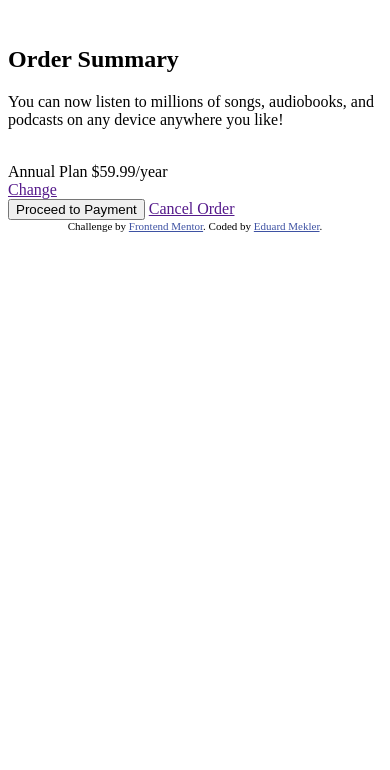
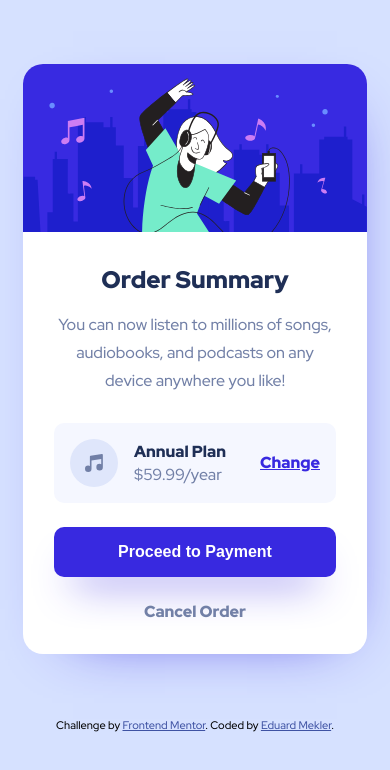
Before and after one commit to emekler0729/fem-order-summary-component, a plain HTML site: page index.html in a window 390 px wide. Drawn offline with Linux system fonts and the light colour scheme.

Commit message:
completed mobile layout

```diff
--- a/index.html
+++ b/index.html
@@ -13,6 +13,7 @@
   <link rel="preconnect" href="https://fonts.gstatic.com" crossorigin>
   <link href="https://fonts.googleapis.com/css2?family=Red+Hat+Display:ital,wght@0,500;0,900;1,700&display=swap"
     rel="stylesheet">
+  <link rel="stylesheet" href="style.css">
 
   <!-- Feel free to remove these styles or customise in your own stylesheet 👍 -->
   <style>
@@ -30,7 +31,7 @@
 <body>
   <section class="card">
     <div class="card__header">
-      <img src="" alt="" class="card__img">
+      <img src="images/illustration-hero.svg" alt="Woman listening to music and dancing" class="card__img">
     </div>
     <div class="card__body">
       <div class="card__info">
@@ -41,7 +42,7 @@
         </p>
       </div>
       <div class="plan">
-        <img src="" alt="" class="plan__img">
+        <img src="images/icon-music.svg" alt="Musical notes icon" class="plan__img">
         <div class="plan__text">
           <span class="plan__name">Annual Plan</span>
           <span class="plan__price">$59.99/year</span>
--- a/style.css
+++ b/style.css
@@ -1,5 +1,5 @@
 :root {
-    --primary-pale-blue: hsl(255, 100%, 94%);
+    --primary-pale-blue: hsl(255, 100%, 80%);
     --primary-bright-blue: hsl(245, 75%, 52%);
     --neutral-very-pale-blue: hsl(225, 100%, 98%);
     --neutral-desaturated-blue: hsl(224, 23%, 55%);
@@ -7,3 +7,128 @@
     --font-family: 'Red Hat Display', sans-serif;
     --font-size-paragraph: 16px;
 }
+
+* {
+    box-sizing: border-box;
+    padding: 0;
+    margin: 0;
+}
+
+body {
+    background: center / cover no-repeat url("images/pattern-background-mobile.svg") #d6e1ff;
+    font-family: var(--font-family);
+}
+
+.card {
+    min-width: 300px;
+    max-width: 425px;
+    width: 88%;
+    margin: 4rem auto;
+    background-color: white;
+    border-radius: 20px;
+    box-shadow: 10px 1rem 60px -40px var(--primary-bright-blue);
+
+}
+
+.card__img {
+    width: 100%;
+    border-radius: 20px 20px 0 0;
+    display: block;
+}
+
+.card__body {
+    max-width: 330px;
+    margin: 0 auto;
+    padding: 2rem 0;
+}
+
+.card__info {
+    text-align: center;
+    margin-bottom: 1.75rem;
+}
+
+.card__title {
+    color: var(--neutral-dark-blue);
+    margin-bottom: 1rem;
+}
+
+.card__text {
+    color: var(--neutral-desaturated-blue);
+    font-size: var(--font-size-paragraph);
+    line-height: 1.75rem;
+    padding: 0 1.75rem;
+}
+
+.plan {
+    background-color: var(--neutral-very-pale-blue);
+    border-radius: 10px;
+    display: flex;
+    padding: 1rem;
+    margin: auto 1.5rem;
+    align-items: center;
+    margin-bottom: 1.5rem;
+}
+
+.plan__text {
+    display: flex;
+    flex-direction: column;
+    flex-grow: 2;
+    padding-left: 1rem;
+}
+
+.plan__name {
+    color: var(--neutral-dark-blue);
+    font-weight: 900;
+}
+
+.plan__price {
+    color: var(--neutral-desaturated-blue);
+    padding-top: 2px;
+}
+
+.plan__edit {
+    color: var(--primary-bright-blue);
+    font-weight: 700;
+}
+
+.plan__edit:hover {
+    color: var(--primary-pale-blue);
+    text-decoration-line: none;
+}
+
+.card__choices {
+    margin: auto 1.5rem;
+    display: flex;
+    flex-direction: column;
+    align-items: center;
+}
+
+.card__proceed {
+    display: block;
+    border-radius: 10px;
+    width: 100%;
+    border: none;
+    background-color: var(--primary-bright-blue);
+    color: white;
+    padding: 1rem;
+    font-size: 1rem;
+    font-weight: 700;
+    margin-bottom: 1.5rem;
+    box-shadow: 0px 1.5rem 40px -20px var(--primary-bright-blue);
+}
+
+.card__proceed:hover {
+    background-color: var(--primary-pale-blue);
+    box-shadow: 0px 2rem 40px -20px var(--primary-pale-blue);
+
+}
+
+.card__cancel {
+    color: var(--neutral-desaturated-blue);
+    text-decoration: none;
+    font-weight: 700;
+}
+
+.card__cancel:hover {
+    color: var(--neutral-dark-blue);
+}
```
Also changed, not shown: 1 other file.
